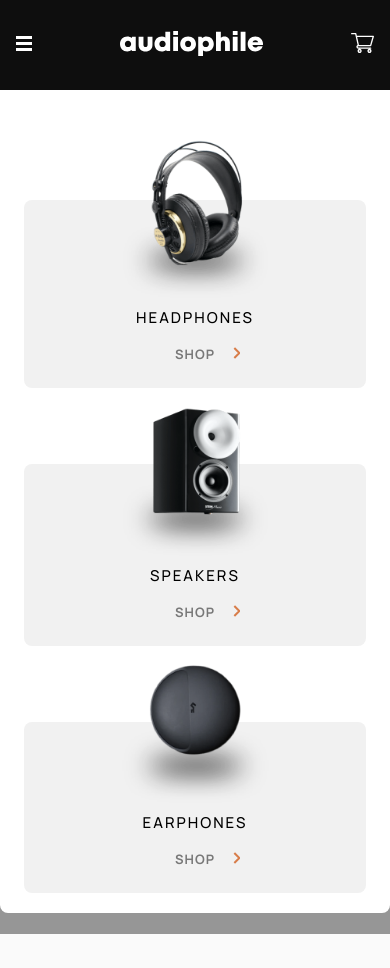
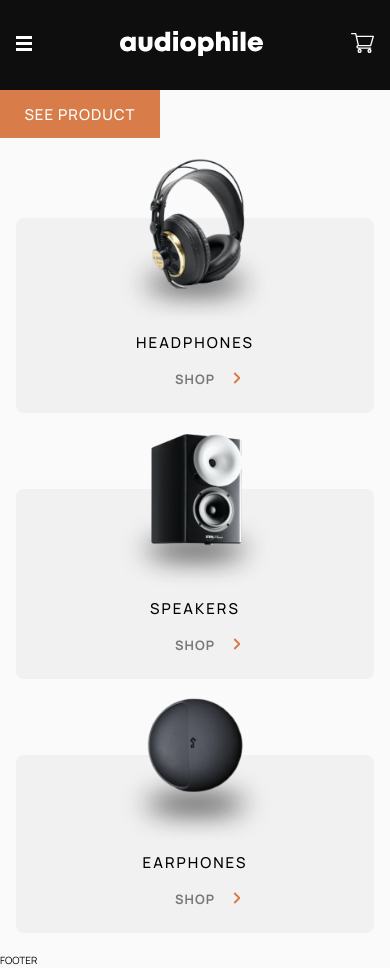
Before and after one commit to FaNi-Coding/audiophile, a Next.js app: page / in a window 390 px wide. Before the commit the page ends 934 px from the top, so only its background shows below. Built offline with nearby package versions, Linux system fonts and the light colour scheme.

Commit message:
ShopLinks component fully responsive

```diff
--- a/components/Layout/Main.tsx
+++ b/components/Layout/Main.tsx
@@ -1,37 +1,31 @@
-import React from 'react'
-import styled from 'styled-components'
-import { device } from '../../styles/device'
+import React from "react";
+import styled from "styled-components";
+import { device } from "../../styles/device";
 
 type Props = {
-     children: React.ReactNode
-}
-
+  children: React.ReactNode;
+};
 
 const StyledMain = styled.main`
-     margin: 0 auto;
+  /*   margin: 0 auto;
      padding: 20px;
-     max-width: ${props=>props.theme.breakpoints.mobileL};
+     max-width: ${(props) => props.theme.breakpoints.mobileL};
 
 
      // Tablet
      @media ${device.tablet} {
           margin:0 auto;
-          max-width: ${props=>props.theme.breakpoints.tablet};
+          max-width: ${(props) => props.theme.breakpoints.tablet};
      }
      // Laptop
      @media ${device.laptopL} {
           margin:0 auto;
-          max-width: ${props=>props.theme.breakpoints.laptopL};
-     }
-
-`
+          max-width: ${(props) => props.theme.breakpoints.laptopL};
+     } */
+`;
 
 const Main = (props: Props) => {
-     return (
-     <StyledMain>
-          {props.children}
-     </StyledMain>
-     )
-}
+  return <StyledMain>{props.children}</StyledMain>;
+};
 
-export default Main
+export default Main;
--- a/components/Navbar/LinkItems.tsx
+++ b/components/Navbar/LinkItems.tsx
@@ -1,15 +1,14 @@
 /* eslint-disable @next/next/no-img-element */
-import React from 'react'
-import Link from 'next/link'
-import Image from 'next/image'
-import Button from '../UI-Components/Buttons/Button'
+import React from "react";
+import Link from "next/link";
+import Button from "../UI-Components/Buttons/Button";
 
 type Props = {
-  array: any
-  mobile?: boolean
-  menuItems?: boolean
-  components?: any
-}
+  array: any;
+  mobile?: boolean;
+  menuItems?: boolean;
+  components?: any;
+};
 
 const LinkItems = ({ array, menuItems }: Props) => {
   return array.map((item: any, idx: number) => (
@@ -17,14 +16,12 @@ const LinkItems = ({ array, menuItems }: Props) => {
       <li key={idx}>
         {menuItems && <img src={item.img} alt={item.name} />}
         <Link href={item.href}>
-          <a>
-            <p>{item.name}</p>
-          </a>
+          <a>{item.name}</a>
         </Link>
         {menuItems && <Button secondary>shop</Button>}
       </li>
     </>
-  ))
-}
+  ));
+};
 
-export default LinkItems
+export default LinkItems;
--- a/components/Navbar/Navbar.tsx
+++ b/components/Navbar/Navbar.tsx
@@ -1,73 +1,73 @@
-import { StyledNav } from './NavbarStyles'
-import { useMediaQuery } from '../../hooks/useMediaQuery'
-import Image from 'next/image'
-import LinkItems from './LinkItems'
+import { useEffect, useState } from "react";
+//styles
+import { StyledNav } from "./NavbarStyles";
+import Image from "next/image";
+//components
+import LinkItems from "./LinkItems";
+//functions
+import { navLinks } from "../../helpers/boilerplate/functions";
 
-type Props = {}
+type Props = {};
 
 const Navbar = (props: Props) => {
-  const navLinks = [
-    {
-      name: 'headphones',
-      href: 'headphones',
-      img: '/assets/shared/desktop/image-category-thumbnail-headphones.png',
-    },
-    {
-      name: 'speakers',
-      href: 'speakers',
-      img: '/assets/shared/desktop/image-category-thumbnail-speakers.png',
-    },
-    {
-      name: 'earphones',
-      href: 'earphones',
-      img: '/assets/shared/desktop/image-category-thumbnail-earphones.png',
-    },
-  ]
+  //menutoggler
+  const [open, setOpen] = useState(false);
+  const toggleMenu = () => {
+    setOpen((prev) => (prev = !prev));
+  };
+
+  /*   //prevent scroll
+  useEffect(() => {
+    open ? (document.body.style.overflow = "hidden") : "";
+  }, [open]); */
 
   return (
     <StyledNav>
-      <nav className='container nav-wrapper'>
-        <div className='menu'>
+      <nav className="container nav-wrapper">
+        <div className="menu">
           <Image
-            src='/assets/shared/tablet/icon-hamburger.svg'
-            alt='hamburger'
+            src="/assets/shared/tablet/icon-hamburger.svg"
+            alt="hamburger"
             width={16}
             height={15}
+            onClick={toggleMenu}
           />
         </div>
 
-        <div className='logo'>
+        <div className="logo">
           <Image
-            src='/assets/shared/desktop/logo.svg'
-            alt='logo'
+            src="/assets/shared/desktop/logo.svg"
+            alt="logo"
             width={143}
             height={25}
           />
         </div>
 
-        <div className='links'>
+        <div className="links">
           <ul>
             <LinkItems array={navLinks} />
           </ul>
         </div>
 
-        <div className='cart'>
+        <div className="cart">
           <Image
-            src='/assets/shared/desktop/icon-cart.svg'
-            alt='cart'
+            src="/assets/shared/desktop/icon-cart.svg"
+            alt="cart"
             width={23}
             height={20}
           />
         </div>
       </nav>
 
-      <div className='mobile-menu'>
-        <ul>
-          <LinkItems array={navLinks} menuItems />
-        </ul>
-      </div>
+      {open && (
+        <div className="mobile-menu">
+          <ul>
+            <LinkItems array={navLinks} menuItems />
+          </ul>
+        </div>
+      )}
     </StyledNav>
-  )
-}
+  );
+};
 
-export default Navbar
+export default Navbar;
--- a/components/Navbar/NavbarStyles.ts
+++ b/components/Navbar/NavbarStyles.ts
@@ -1,9 +1,15 @@
-import styled from 'styled-components'
-import { device } from '../../styles/device'
+import styled from "styled-components";
+import { device } from "../../styles/device";
 
 export const StyledNav = styled.header`
   display: flex;
   position: relative;
+
+  .menu,
+  .cart,
+  .logo {
+    cursor: pointer;
+  }
 
   .nav-wrapper {
     display: flex;
@@ -19,10 +25,11 @@ export const StyledNav = styled.header`
     position: absolute;
     top: 9rem;
     left: 0;
-    height: 100vh;
+    height: 70vh;
     width: 100%;
     background-color: rgba(0, 0, 0, 0.4);
     z-index: 10;
+    cursor: pointer;
 
     ul {
       width: 100%;
@@ -35,7 +42,7 @@ export const StyledNav = styled.header`
       color: black;
       gap: 1.6rem;
       border-radius: 0 0 0.8rem 0.8rem;
-      padding: 2rem 0;
+      padding-top: 2rem 0;
 
       li:first-child {
         margin-top: 9rem;
@@ -88,4 +95,4 @@ export const StyledNav = styled.header`
       display: none;
     }
   }
-`
+`;
--- a/components/UI-Components/Link/Link.tsx
+++ b/components/UI-Components/Link/Link.tsx
@@ -1,16 +1,16 @@
-import Link from 'next/link'
+import Link from "next/link";
 
 type Props = {
-  href?: string | Object
-  text?: string
-}
+  href?: string | Object;
+  text?: string;
+};
 
-const LinkUI = ({ href, text = 'linkText' }: Props) => {
+const LinkUI = ({ href = "", text = "linkText" }: Props) => {
   return (
-    <Link href={href!}>
+    <Link href={href}>
       <a>{text}</a>
     </Link>
-  )
-}
+  );
+};
 
-export default LinkUI
+export default LinkUI;
--- a/components/UI-Components/Sections/ShopLinks.tsx
+++ b/components/UI-Components/Sections/ShopLinks.tsx
@@ -0,0 +1,26 @@
+//components
+import { StyledShopLinks } from "./styles/ShopLinkStyles";
+//functions
+import { navLinks } from "../../../helpers/boilerplate/functions";
+import LinkUI from "../Link/Link";
+import Button from "../Buttons/Button";
+
+type Props = {};
+
+const ShopLinks = (props: Props) => {
+  return (
+    <StyledShopLinks className="container">
+      <ul>
+        {navLinks.map((link: any, idx: number) => (
+          <li key={idx}>
+            <img src={link.img} alt={link.name} />
+            <LinkUI href={link.href} text={link.name} />
+            <Button secondary>shop</Button>
+          </li>
+        ))}
+      </ul>
+    </StyledShopLinks>
+  );
+};
+
+export default ShopLinks;
--- /dev/null
+++ b/components/UI-Components/Sections/styles/ShopLinkStyles.tsx
@@ -0,0 +1,54 @@
+import styled from "styled-components";
+import { device } from "../../../../styles/device";
+
+export const StyledShopLinks = styled.div`
+  display: flex;
+
+  ul {
+    width: 100%;
+    display: flex;
+    align-items: center;
+    justify-content: center;
+    flex-wrap: wrap;
+    color: ${(props) => props.theme.colors.black};
+    gap: 1.6rem;
+    border-radius: 0 0 0.8rem 0.8rem;
+    padding: 2rem 0;
+    cursor: pointer;
+
+    li {
+      margin-top: 6rem;
+      display: flex;
+      flex-direction: column;
+      align-items: center;
+      justify-content: center;
+      width: 100%;
+      text-align: center;
+      letter-spacing: 0.2rem;
+      background: ${(props) => props.theme.colors.tertiary};
+      border-radius: 0.8rem;
+      padding-bottom: 1rem;
+
+      li:first-child {
+        margin-top: 9rem;
+      }
+
+      img {
+        margin-top: -6rem;
+        width: 50%;
+      }
+
+      @media ${device.laptop} {
+        width: 30%;
+        li:first-child {
+          margin-top: 0;
+        }
+      }
+    }
+  }
+
+  /*  @media ${device.laptop} {
+    flex-direction: row;
+    width: 25%;
+  } */
+`;
--- a/helpers/boilerplate/functions.ts
+++ b/helpers/boilerplate/functions.ts
@@ -1,19 +1,36 @@
- import {MouseEvent} from 'react';
-
+import { MouseEvent } from "react";
 
 // Click handler for the button
-export const handleClick = (e:MouseEvent<HTMLButtonElement>) => {
-     e.preventDefault()
-     console.log(e)
-}
+export const handleClick = (e: MouseEvent<HTMLButtonElement>) => {
+  e.preventDefault();
+  console.log(e);
+};
 
 // HREF Boilerplate
 export const HrefBoiler = {
-     pathname:'/category/1',
-     query: {
-          id: 1,
-          price: 100,
-          currency: 'SEK',
-          product: 'EarPhones'
-     }
-}
+  pathname: "/category/1",
+  query: {
+    id: 1,
+    price: 100,
+    currency: "SEK",
+    product: "EarPhones",
+  },
+};
+
+export const navLinks = [
+  {
+    name: "headphones",
+    href: "headphones",
+    img: "/assets/shared/desktop/image-category-thumbnail-headphones.png",
+  },
+  {
+    name: "speakers",
+    href: "speakers",
+    img: "/assets/shared/desktop/image-category-thumbnail-speakers.png",
+  },
+  {
+    name: "earphones",
+    href: "earphones",
+    img: "/assets/shared/desktop/image-category-thumbnail-earphones.png",
+  },
+];
--- a/pages/index.tsx
+++ b/pages/index.tsx
@@ -3,21 +3,24 @@ import Layout from "../components/Layout/Layout";
 import Button from "../components/UI-Components/Buttons/Button";
 import Input from "../components/UI-Components/Inputs/Input";
 import LinkUI from "../components/UI-Components/Link/Link";
+import ShopLinks from "../components/UI-Components/Sections/ShopLinks";
 import { handleClick, HrefBoiler } from "../helpers/boilerplate/functions";
 
 const Home: NextPage = () => {
-
   return (
     <Layout title={""} description={""} keywords={""}>
       <Button primary>
         <LinkUI href={HrefBoiler} text="See Product" />
       </Button>
-      <Button href="yoo" outlined>
-        <LinkUI href='test'/>
+      {/*  <Button href="yoo" outlined>
+        <LinkUI href="test" />
       </Button>
-      <Button onClick={handleClick} secondary>SHOP</Button>
+      <Button onClick={handleClick} secondary>
+        SHOP
+      </Button>
       <Input name="Name" type="email" />
-      <Input type="radio" value="e-Money" />
+      <Input type="radio" value="e-Money" /> */}
+      <ShopLinks />
     </Layout>
   );
 };
--- a/styles/theme.ts
+++ b/styles/theme.ts
@@ -1,41 +1,41 @@
-import { createGlobalStyle } from 'styled-components'
+import { createGlobalStyle } from "styled-components";
 
 export const theme = {
   breakpoints: {
-    mobileS: '320px',
-    mobileM: '375px',
-    mobileL: '425px',
-    tablet: '768px',
-    laptop: '1024px',
-    laptopL: '1440px',
-    desktop: '2560px',
+    mobileS: "320px",
+    mobileM: "375px",
+    mobileL: "425px",
+    tablet: "768px",
+    laptop: "1024px",
+    laptopL: "1440px",
+    desktop: "2560px",
   },
   colors: {
-    header: '#0E0E0E',
-    body: '#FAFAFA',
-    footer: '#101010',
+    header: "#0E0E0E",
+    body: "#FAFAFA",
+    footer: "#101010",
 
-    primary: '#D87D4A',
-    secondary: '#ffffff',
-    tertiary: '#F1F1F1',
-    outlined: 'transparent',
-    primaryHovered: '#FBAF85',
-    outlinedHovered: '#000000',
+    primary: "#D87D4A",
+    secondary: "#ffffff",
+    tertiary: "#F1F1F1",
+    outlined: "transparent",
+    primaryHovered: "#FBAF85",
+    outlinedHovered: "#000000",
 
-    error: '#CD2C2C',
+    error: "#CD2C2C",
 
-    black: '#000000',
-    white: '#ffffff',
+    black: "#000000",
+    white: "#ffffff",
 
-    boxShadow: '0px 1px 3px rgba(0, 0, 0, 0.1)',
+    boxShadow: "0px 1px 3px rgba(0, 0, 0, 0.1)",
   },
 
   fonts: {
-    bold: '700',
-    medium: '500',
-    regular: '400',
+    bold: "700",
+    medium: "500",
+    regular: "400",
   },
-}
+};
 
 export const GlobalStyles = createGlobalStyle`
 
@@ -110,7 +110,7 @@ h6 {
   ${({ theme }: any) => theme.fonts.bold};
 }
 
-p{
+p, a{
   font-size: 1.5rem;
   line-height: 2.5rem;
   font-weight: ${({ theme }: any) => theme.fonts.medium};
@@ -152,4 +152,4 @@ p{
   margin: 0 auto;
   padding: 0rem 1.6rem;
 }
-`
+`;
```
